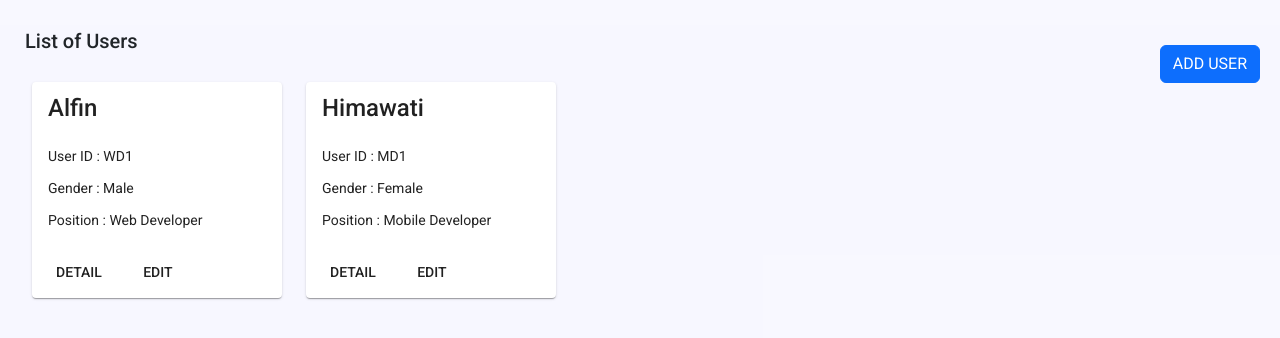
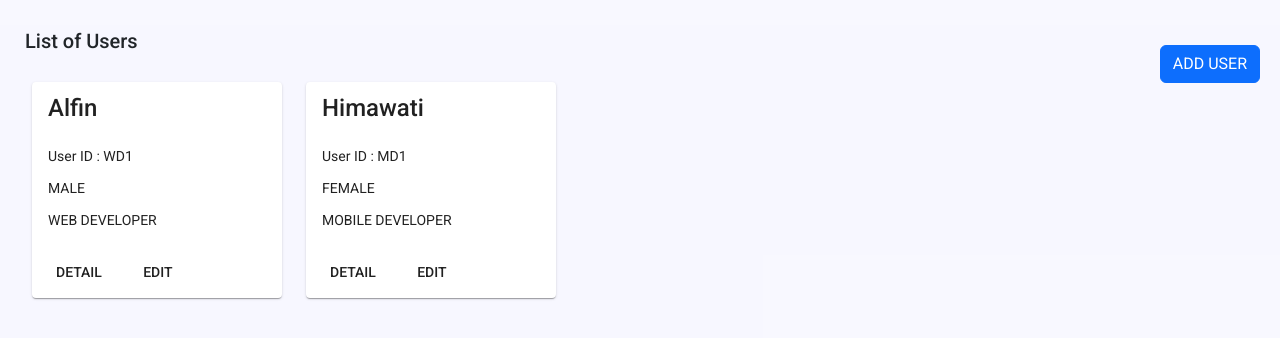
Before and after one commit to AlfinhiHD/alfin_upn_zetta_learning, an Angular app in the folder angular_learning/: page / in a window 1280 px wide. Shown: the top 338 px of the page. Built offline with nearby package versions, Linux system fonts and the light colour scheme.

Commit message:
add built in pipes

```diff
--- a/angular_learning/src/app/app.module.ts
+++ b/angular_learning/src/app/app.module.ts
@@ -1,4 +1,4 @@
-import { NgModule } from '@angular/core';
+import { NgModule, Pipe } from '@angular/core';
 import { BrowserModule } from '@angular/platform-browser';
 
 import { AppRoutingModule } from './app-routing.module';
@@ -31,7 +31,7 @@ import { BrowserAnimationsModule } from '@angular/platform-browser/animations';
     ReactiveFormsModule,
     MaterialExampleModule,
     MatFormFieldModule,
-    BrowserAnimationsModule
+    BrowserAnimationsModule,
   ],
   providers: [],
   bootstrap: [AppComponent]
--- a/angular_learning/src/app/home/users/users.component.html
+++ b/angular_learning/src/app/home/users/users.component.html
@@ -1,11 +1,11 @@
 <div class="container">
     <mat-card class="userlist-card">
-        <mat-card-title>{{ list.username }}</mat-card-title>
+        <mat-card-title>{{ list.username | titlecase }}</mat-card-title>
         <br>
         <p> User ID : {{ list.id }}</p>
         <mat-card-content>
-            <p>Gender : {{ list.gender }}</p>
-            <p>Position : {{ list.position }}</p>
+            <p>{{ list.gender | uppercase}}</p>
+            <p>{{ list.position | uppercase }}</p>
         </mat-card-content>
         <mat-card-actions>
             <button mat-button [routerLink]="['/detail-user']" [queryParams]="{id: list.id}">DETAIL</button>
```
